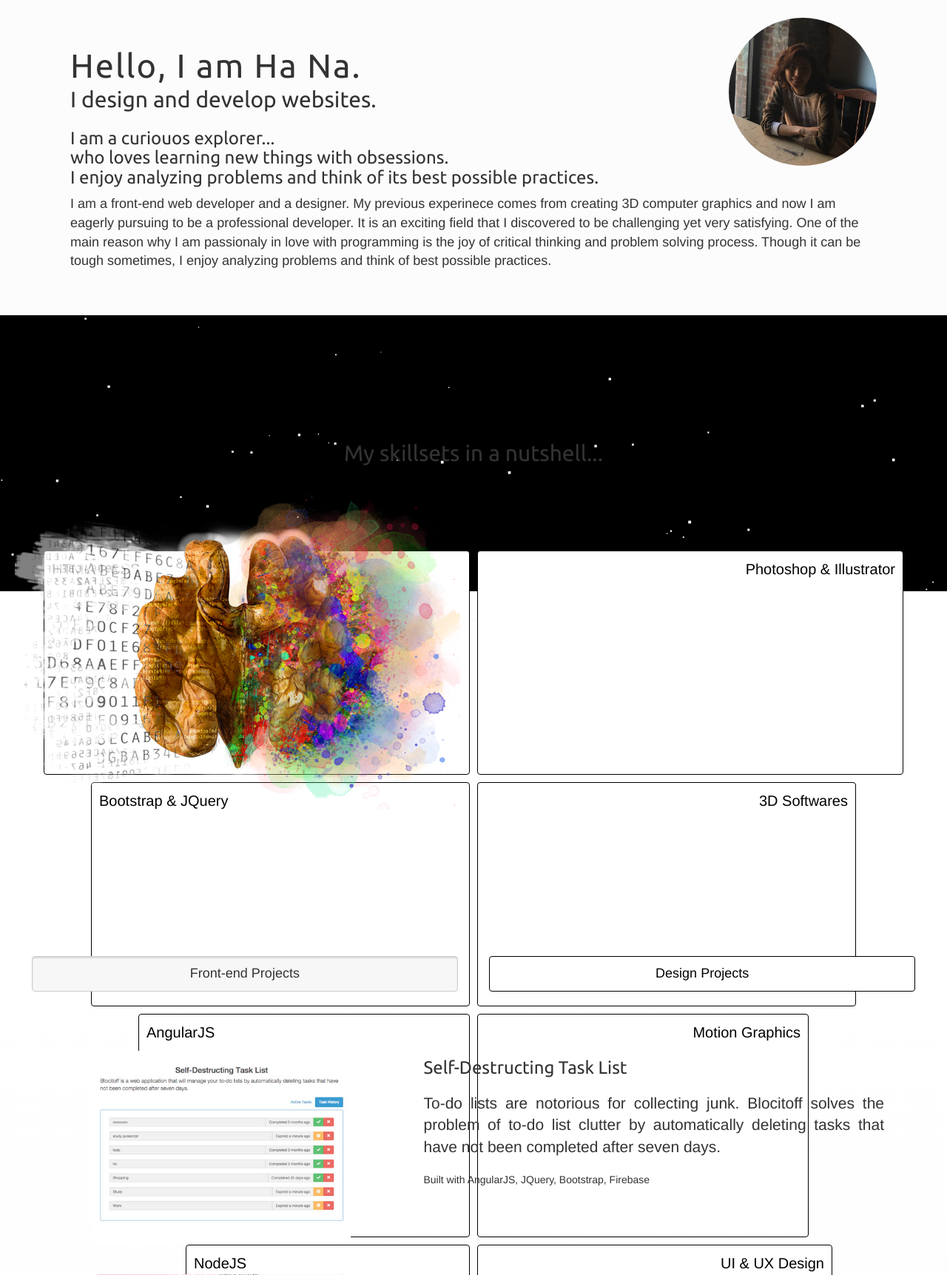
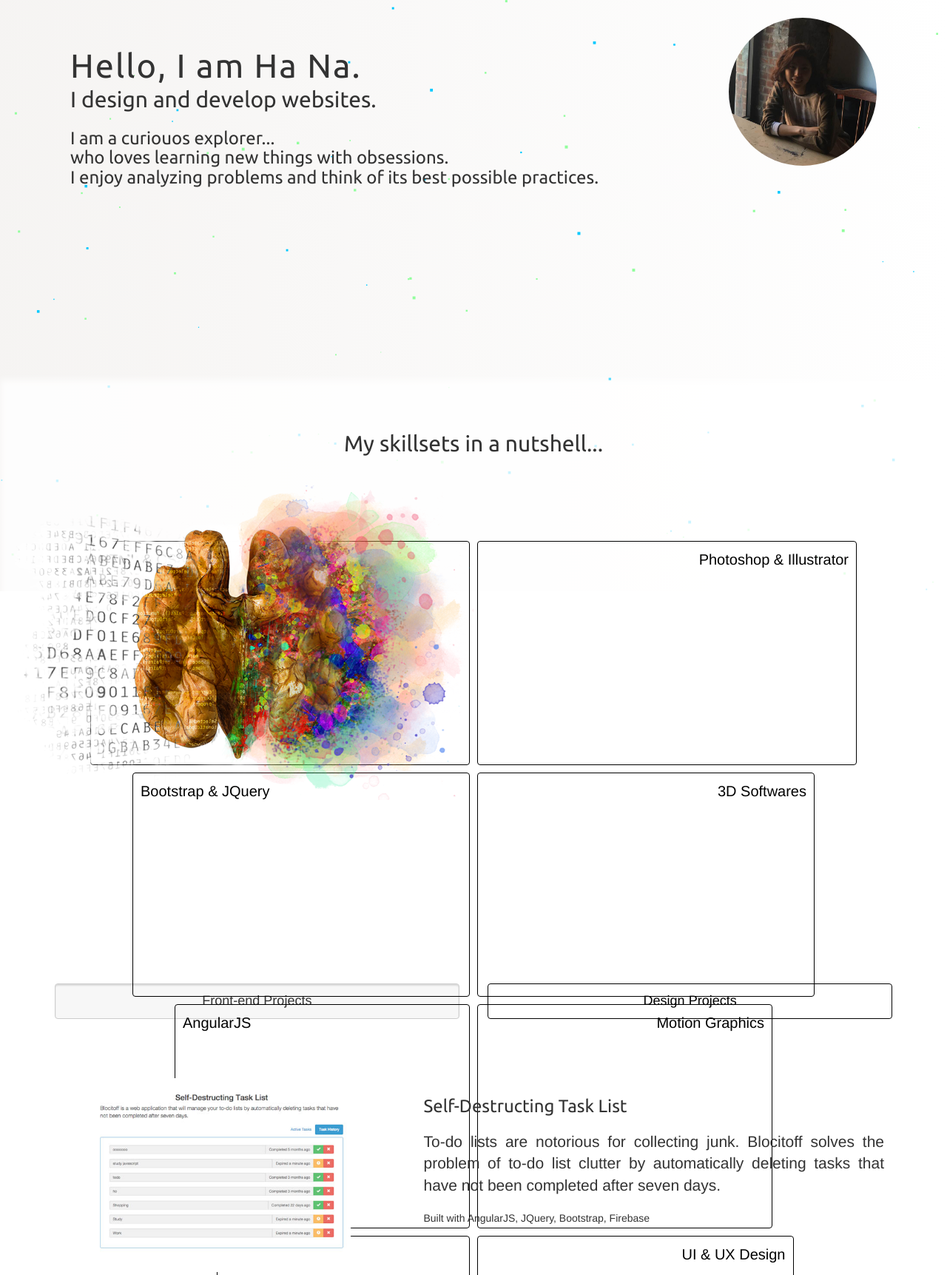
Before and after one commit to oneway101/onewayfirst.com, a PHP site: page / in a window 1280 px wide. Shown: the part 51-1774 px from the top of the page at 74% size. Run offline with PHP 8.4, Linux system fonts and the light colour scheme; data that the repository does not hold is empty; some libraries are stand-ins or nearby versions.

Commit message:
container class for all sections; starfield updated; blur added.

```diff
--- a/assets/css/custom.css
+++ b/assets/css/custom.css
@@ -4,6 +4,9 @@ header {
 
 body {
   padding-top: 50px; }
+
+section {
+  position: relative; }
 
 footer {
   bottom: 0;
@@ -40,6 +43,27 @@ button:focus {
   background: linear-gradient(to bottom, rgba(253, 253, 253, 0), #fcfcfc);
   /*Standard*/ }
 
+.blur {
+  position: absolute;
+  width: 100%;
+  height: 100%;
+  background: white;
+  -webkit-filter: blur(5px);
+  -moz-filter: blur(5px);
+  -o-filter: blur(5px);
+  -ms-filter: blur(5px);
+  filter: blur(5px);
+  opacity: 0.8;
+  top: 0;
+  bottom: 0;
+  left: 0;
+  right: 0;
+  z-index: -10; }
+
+.break {
+  width: 100%;
+  height: 200px; }
+
 /*navigation bar*/
 .navbar-default {
   background-color: #fcfcfc; }
@@ -65,12 +89,12 @@ button:focus {
 
 /*Skills*/
 #skills {
-  padding: 150px 0; }
+  padding: 50px 0; }
 
 .skills-wrapper {
   display: flex;
   justify-content: center;
-  padding: 100px 0; }
+  padding: 100px 0 50px 0; }
 
 .walnut {
   position: absolute;
@@ -97,7 +121,7 @@ button:focus {
 .bar {
   width: 10px;
   height: 100%;
-  background-color: white;
+  background-color: transparent;
   border-radius: 4px;
   padding: 10px;
   margin: 5px;
@@ -128,13 +152,18 @@ button:focus {
 /*porfolio buttons*/
 .portfolio-btn {
   text-align: center; }
+  .portfolio-btn #webdev-tab {
+    margin-left: 0;
+    margin-right: 1.5%; }
+  .portfolio-btn #design-tab {
+    margin-left: 1.5%;
+    margin-right: 0; }
 
 .btn-default {
   color: black;
   padding: 10px;
   border: 1px solid black;
-  width: 45%;
-  margin: 0 1.5%;
+  width: 48%;
   font-size: 18px; }
   .btn-default:hover, .btn-default:focus {
     background-color: #f7f7f7;
@@ -159,7 +188,7 @@ button:focus {
     margin: 10px auto; }
 
 .project-info {
-  padding: 0 30px; }
+  padding: 15px 30px; }
   .project-info .lead {
     text-align: justify; }
 
@@ -171,7 +200,8 @@ button:focus {
     width: 80%; }
 
   .project-info {
-    text-align: center; }
+    text-align: center;
+    margin: 0 50px 50px 50px; }
 
   .project-info > .lead {
     text-align: justify; } }
@@ -182,18 +212,11 @@ button:focus {
 
 /*Resume*/
 #resume {
-  padding: 150px 0; }
+  padding: 50px 0; }
 
 .resume-wrapper {
   width: 90%;
   margin: 0 auto; }
-
-#resume .container-fluid {
-  margin: 0 auto;
-  margin-top: 50px;
-  padding: 5% 7%;
-  border: 1px solid black;
-  display: none; }
 
 .resume-wrapper > button {
   display: block;
@@ -206,6 +229,12 @@ button:focus {
   margin-bottom: 10px; }
 
 .design-resume {
+  display: none;
+  background-color: white;
+  margin: 0 auto;
+  margin-top: 50px;
+  padding: 5% 7%;
+  border: 1px solid black;
   display: none; }
 
 .line {
@@ -237,7 +266,6 @@ button:focus {
   position: fixed;
   width: 100%;
   height: 100%;
-  background-color: black;
   z-index: -100; }
 
 /*# sourceMappingURL=custom.css.map */
--- a/assets/css/custom.scss
+++ b/assets/css/custom.scss
@@ -14,6 +14,9 @@ header {
 }
 body{
   padding-top: 50px;
+}
+section{
+	position: relative;
 }
 footer {
 	bottom: 0;
@@ -47,6 +50,27 @@ button:focus{
   background: -moz-linear-gradient(bottom,rgba(253,253,253,0),$bg-color); /*Fx 3.6-15*/
   background: linear-gradient(to bottom,rgba(253,253,253,0),$bg-color); /*Standard*/
 }
+.blur{
+	position: absolute;
+	width: 100%;
+	height: 100%;
+	background: white;
+	-webkit-filter: blur(5px);
+  -moz-filter: blur(5px);
+  -o-filter: blur(5px);
+  -ms-filter: blur(5px);
+  filter: blur(5px);
+  opacity: 0.8;
+  top: 0;
+  bottom: 0;
+  left: 0;
+  right: 0;
+  z-index: -10;
+}
+.break{
+	width: 100%;
+	height: 200px;
+}
 
 /*navigation bar*/
 .navbar-default {
@@ -79,12 +103,12 @@ button:focus{
 
 /*Skills*/
 #skills{
-	padding: 150px 0;
+	padding: 50px 0;
 }
 .skills-wrapper{
 	display: flex;
 	justify-content: center;
-  padding: 100px 0;
+  padding: 100px 0 50px 0;
 }
 .walnut{
   position: absolute;
@@ -111,7 +135,7 @@ button:focus{
 .bar{
 	width: 10px;
 	height: 100%;
-	background-color: white;
+	background-color: transparent;
 	border-radius: 4px;
 	padding: 10px;
 	margin: 5px;
@@ -150,13 +174,20 @@ button:focus{
 /*porfolio buttons*/
 .portfolio-btn{
 	text-align: center;
+  #webdev-tab{
+    margin-left: 0;
+    margin-right: 1.5%;
+  }
+  #design-tab{
+    margin-left: 1.5%;
+    margin-right: 0;
+  }
 }
 .btn-default{
 	color: black;
 	padding: 10px;
 	border: 1px solid black;
-	width: 45%;
-	margin: 0 1.5%;
+	width: 48%;
 	font-size: $button-font-size;
 	&:hover,&:focus{
 		background-color: $btn-bg-active;
@@ -183,7 +214,7 @@ button:focus{
 	}
 }
 .project-info{
-	padding: 0 30px;
+	padding: 15px 30px;
 	.lead{
 		text-align: justify;
 	}
@@ -197,6 +228,7 @@ button:focus{
 	}
   .project-info{
     text-align: center;
+    margin: 0 50px 50px 50px;
   }
   .project-info>.lead{
   	text-align: justify;
@@ -211,18 +243,11 @@ button:focus{
 
 /*Resume*/
 #resume{
-	padding: 150px 0;
+	padding: 50px 0;
 }
 .resume-wrapper{
 	width: 90%;
 	margin: 0 auto;
-}
-#resume .container-fluid{
-  margin: 0 auto;
-  margin-top: 50px;
-	padding: 5% 7%;
-	border: 1px solid black;
-	display: none;
 }
 .resume-wrapper>button{
 	display: block;
@@ -236,6 +261,12 @@ button:focus{
 }
 .design-resume{
 	display: none;
+  background-color: white;
+  margin: 0 auto;
+  margin-top: 50px;
+  padding: 5% 7%;
+  border: 1px solid black;
+  display: none;
 }
 .line{
 	height: 1px;
@@ -265,11 +296,11 @@ button:focus{
 		width: 90%;
 	}
 }
+
 /*starfield*/
 #starfield {
  position: fixed;
  width: 100%;
  height: 100%;
- background-color: black;
  z-index: -100;
 }
--- a/assets/scripts/main.js
+++ b/assets/scripts/main.js
@@ -5,13 +5,12 @@ $(window).scroll(function(){
 
   if(wScroll > $('#skills').offset().top-winHeight){
     var skillsOffset = wScroll - Math.abs($('#skills').offset().top-winHeight);
-    console.log('wScroll: '+ wScroll + ', skillsOffset: '+ skillsOffset, ', portfolioOffset:'+ $('#portfolio').offset().top);
+    //console.log('wScroll: '+ wScroll + ', skillsOffset: '+ skillsOffset, ', portfolioOffset:'+ $('#portfolio').offset().top);
     if(skillsOffset > 0 && wScroll < $('#portfolio').offset().top-winHeight){
       $('.skills-wrapper .bar').each(function(i){
         var barWidth = skillBars[i] + '%';
         var bar = $(this);
         bar.css({'width':barWidth,'opacity':1});
-        console.log(i);
       });
     }
   }
@@ -36,5 +35,8 @@ $('#internships').click(function () {
 });
 
 $('.resume-wrapper>button').click(function(){
-  $('.design-resume').show();
+  $('.design-resume').toggle();
+    $(this).text(function(i,text){
+      return text === 'Show Resume' ? 'Hide Resume' :'Show Resume'
+    });
 });
--- a/assets/scripts/starfield.js
+++ b/assets/scripts/starfield.js
@@ -74,13 +74,22 @@ Starfield.prototype.draw = function() {
     var ctx = this.canvas.getContext("2d");
 
     // Draw the background.
-    ctx.fillStyle = '#000000';
+    var gradient = ctx.createLinearGradient(-this.width,0,this.width,0);
+    gradient.addColorStop(1,"#ffffff");
+    gradient.addColorStop(0,"#ECE9E6");
+    ctx.fillStyle = gradient;
     ctx.fillRect(0, 0, this.width, this.height);
+    /*var background = new Image();
+    background.src = '../assets/img/galaxy-1.jpg'
+    ctx.drawImage(background, 0, 0, this.width, this.height);*/
 
     //  Draw stars.
-    ctx.fillStyle = '#ffffff';
+    starColors = ['#00C9FF','#92FE9D'];
+    //ctx.fillStyle = starColors[Math.floor(Math.random() * 4)];
     for(var i=0; i<this.stars.length;i++) {
         var star = this.stars[i];
+        ctx.fillStyle = starColors[Math.floor(Math.random() * 2)];
+        //console.log(ctx.fillStyle);
         ctx.fillRect(star.x, star.y, star.size, star.size);
     }
 };
--- a/index.php
+++ b/index.php
@@ -55,7 +55,7 @@
 	</nav>
 <div id="starfield"></div>
 <!-- BIO -->
-<section id="bio" class="bg-color">
+<section id="bio">
 	<div class="container bio-wrapper">
 		<div class="profile-photo">
 			<img src="assets/img/profile.jpg">
@@ -68,12 +68,13 @@
 		who loves learning new things with obsessions.<br>
 		I enjoy analyzing problems and think of its best possible practices.
 		</h3>
-			<p>I am a front-end web developer and a designer. My previous experinece comes from creating 3D computer graphics and now I am eagerly pursuing to be a professional developer. It is an exciting field that I discovered to be challenging yet very satisfying. One of the main reason why I am passionaly in love with programming is the joy of critical thinking and problem solving process. Though it can be tough sometimes, I enjoy analyzing problems and think of best possible practices. </p>
 		</div>
 	</div><!-- .container -->
 </section>
+<div class="break"></div>
 <!-- SKILLS -->
 <section id="skills">
+	<div class="container">
 		<h2 class="text-center">My skillsets in a nutshell...</h2>
 		<div class="container-fluid skills-wrapper">
 			<div class="left-brain">
@@ -94,13 +95,16 @@
 				<div class="bar"><span>Drawing</span></div>
 			</div>
 		</div>
+	</div>
+	<div class="blur"></div>
 </section>
+<div class="break"></div>
 <!-- PORTFOLIO -->
-<div class="portfolio-btn">
+<div class="container portfolio-btn">
 	<button class="btn btn-default active" id="webdev-tab">Front-end Projects</button>
 	<button class="btn btn-default" id="design-tab">Design Projects</button>
 </div>
-<section id="portfolio" class="bg-grad-color" >
+<section id="portfolio">
 	<div class="container web-projects-wrapper">
 		<div class="row web-project clearfix">
 			<div class="col-md-5">
@@ -135,14 +139,16 @@
 	</div>
 	<div class="container design-projects-wrapper">
 		<h1 class="text-center"><a href="http://cargocollective.com/onewayfirst">3D and Design Portfolio Website</a></h1>
-	</dir>
+	</div>
+	<div class="blur"></div>
 </section>
+<div class="break"></div>
 <!-- RESUME -->
 <section id="resume">
 	<div class="resume-wrapper">
 		<h2 class="text-center">A static written words of what I've done.</h2>
 		<button class="btn btn-info">View Resume</button>
-		<div class="container-fluid design-resume">
+		<div class="container design-resume">
 			<h3 class="lead">Experiences</h3>
 			<div class="line"></div>
 				<h4>Graphic/Web Design Instructor</h4>
@@ -154,7 +160,7 @@
 				<h4>Front-end Developer/Web Designer</h4>
 				<span>Eland Kids/Who.A.U</span><span class="float-right">December 2015 - current</span>
 				<ul>
-					<li>Modify ecommerce CMS pre-built themes.</li>
+					<li>Modified ecommerce CMS pre-built themes.</li>
 					<li>Create and manage website banners and email contents.</li>
 				</ul>
 				<h4>Freelance 3D Artist</h4>
@@ -189,9 +195,11 @@
 				<h4>School of Visual Arts (B.F.A Computer Art 2012)</h4>
 				<p>209 E 23rd St New York, NY 10010</p>
 		</div><!-- .container -->
+		<div class="blur"></div>
 	</div>
 </section>
-<section id="contact" class="bg-color">
+<div class="break"></div>
+<section id="contact">
 	<div class="container form-wrapper">
 		<h2 class="text-center">I'd love to hear from you, feel free to get in touch.</h2>
 		<br>
@@ -220,6 +228,7 @@
 		  <?php echo $result; ?>
 		</form>
 	</div>
+	<div class="blur"></div>
 </section>
 
 <!-- FOOTER -->
```
Also changed, not shown: 1 other file. Lines whose indentation alone changed are shown as unchanged.
